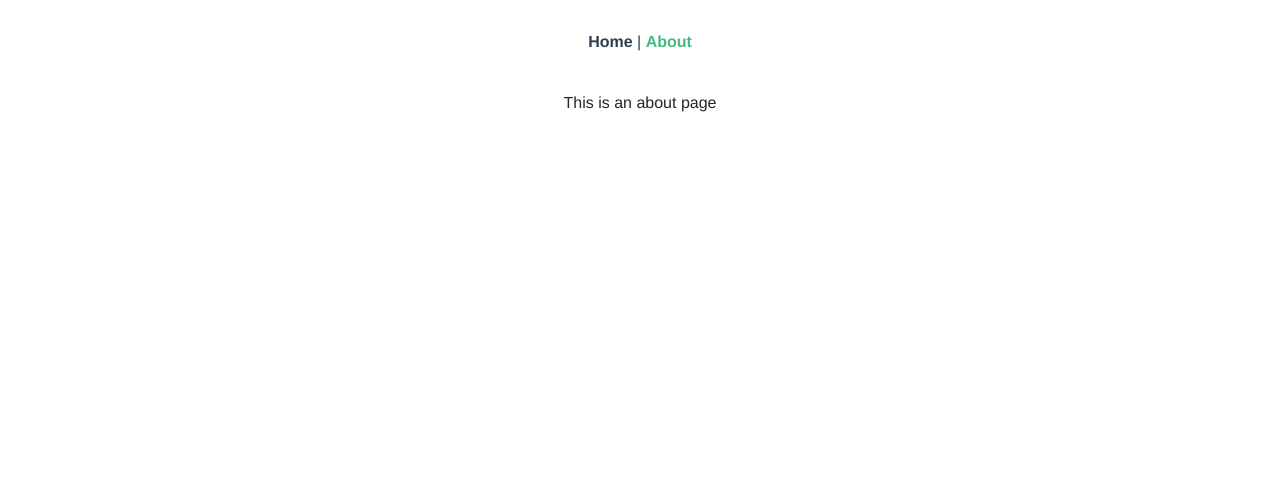
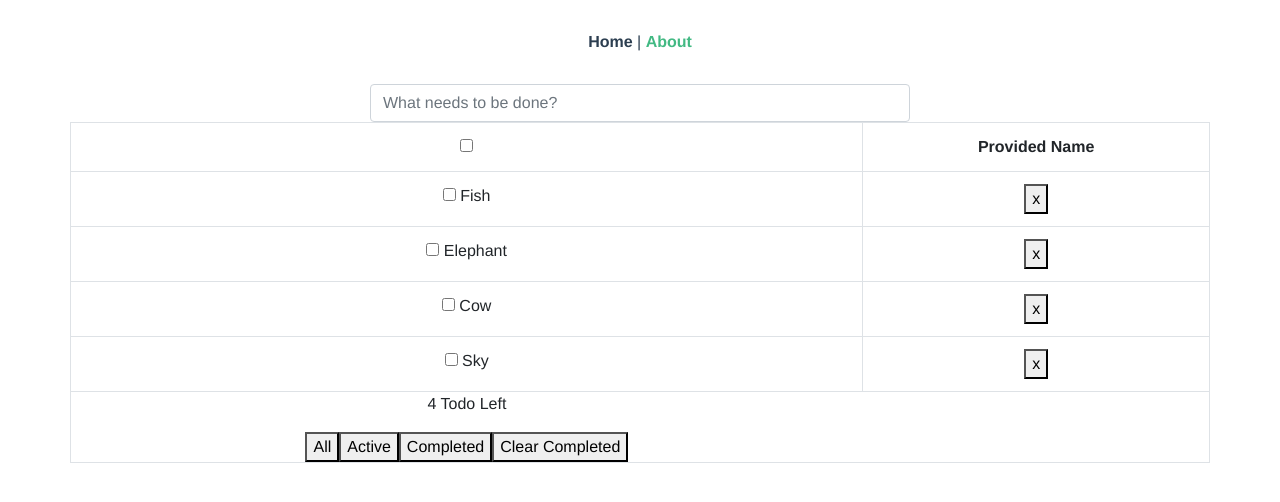
Before and after one commit to sarjis-abdullah/todo-vue, a Vue app: page /about in a window 1280 px wide. Shown: the top 502 px of the page. Built offline with nearby package versions, Linux system fonts and the light colour scheme.

Commit message:
todo added

```diff
--- a/src/components/Inventory/Inventory.vue
+++ b/src/components/Inventory/Inventory.vue
@@ -2,7 +2,7 @@
     <div class="container">
 
         <form @submit.prevent="search">
-            <input  type="search" placeholder="Search" aria-label="Search" v-model="searchName">
+            <input type="search" placeholder="Search" aria-label="Search" v-model="searchName">
             <button class="btn btn-outline-success my-2 my-sm-0" type="submit">Search</button>
             {{searchName}}
         </form>
@@ -15,23 +15,25 @@
                 <div class="card" style="width: 18rem;" v-for="(item, i) in items" :key="i">
                     <div class="card-body">
                         <h5 class="card-title">{{item.name}}</h5>
-                        <a href="#" class="btn btn-primary" @click="addToCart(item)">Add To Cart</a>
+                        <a href="#" class="btn btn-primary" @click="addToCart(item,i)">Add To Cart</a>
                     </div>
                 </div>
             </div>
             <div class="col-md-4">
                 <div class="row">
-                    <div class="col-md-10">
+                    <div class="col-md-5">
                         <ul class="list-group">
-                            {{carts}}
-                            <li class="list-group-item">{{names.name}}</li>
+                            <!--                            <li class="list-group-item">{{names.name}}</li>-->
+                            <li class="list-group-item" v-for="(item,i) in arrayItems" :key="i">{{item.name}}</li>
+                        </ul>
+                    </div>
+                    <div class="col-md-5">
+                        <ul class="list-group">
+
                             <li class="list-group-item" v-for="(cart,i) in carts" :key="i">{{cart.name}}
                                 <button @click="itemIndex(i)">X</button>
                             </li>
 
-                            <li class="list-group-item">Morbi leo risus</li>
-                            <li class="list-group-item">Porta ac consectetur ac</li>
-                            <li class="list-group-item">Vestibulum at eros</li>
                         </ul>
                     </div>
 
@@ -46,17 +48,20 @@
     export default {
         name: "Inventory",
         methods: {
-            addToCart(item) {
+            addToCart(item, i) {
                 // eslint-disable-next-line no-console
-                console.log(item)
-                localStorage.setItem("items", JSON.stringify(item))
-                // this.carts.push(
-                //     item
-                // )
+
+                localStorage.setItem("arrayItems", JSON.stringify(item))
+                this.arrayItems.push(JSON.parse(localStorage.getItem("arrayItems")))
+                console.log(JSON.parse(localStorage.getItem("arrayItems")))
+                this.carts.push(
+                    item
+                )
             },
 
             itemIndex(i) {
-                localStorage.clear()
+                this.carts.splice(i, 1)
+                //localStorage.clear()
             },
 
             search() {
@@ -74,21 +79,16 @@
                     {name: 'standard car'},
                     {name: 'poor car'},
                 ],
-                carts: [
-                    JSON.parse(localStorage.getItem("items"))
-                    // {name: JSON.parse(localStorage.getItem("items"))}
-                ],
-
-                // carts: JSON.parse(localStorage.getItem("items")),
-                // carts: [
-                //     // let storedItems = JSON.parse(localStorage.getItem("items"))
-                // ],
-                searchName: ''
+                carts: [],
+                searchName: '',
+                arrayItems: [],
+                todos: localStorage.getItem('todos') ? localStorage.getItem('todos') : []
             }
         },
         computed: {
             names() {
-                return JSON.parse(localStorage.getItem("items"))
+                return JSON.parse(localStorage.getItem("arrayItems"))
+
             }
         }
     }
--- /dev/null
+++ b/src/components/Inventory/Todo.vue
@@ -0,0 +1,106 @@
+<template>
+    <div class="container">
+
+        <div class="row">
+            <form class="col-md-6 offset-3" @submit.prevent="addTodo">
+                <input class="form-control" type="text" placeholder="What needs to be done?" v-model="newTodo" required>
+
+            </form>
+        </div>
+        <div class="row">
+            <table class="table table-bordered table-hover">
+                <tr>
+                    <th>
+                        <input class="custom-checkbox" type="checkbox" @click="selectAll">
+                    </th>
+                    <th>
+                        Provided Name
+                    </th>
+                    <!--                    <th>Action</th>-->
+                </tr>
+                <tr v-for="(todo,i) in todos" :key="i">
+
+                    <td>
+                        <input class="custom-checkbox" type="checkbox" v-model="todo.completed">
+
+                        {{todo.text}}
+                    </td>
+                    <td>
+                        <button @click="removeTodo(i)">x</button>
+
+                    </td>
+
+                </tr>
+                <p>{{remainingTodo}} Todo Left</p>
+                <button @click="todosData(1)">All</button>
+                <button @click="todosData(2)">Active</button>
+                <button @click="todosData(3)">Completed</button>
+
+                <button v-if="">Clear Completed</button>
+
+
+            </table>
+        </div>
+    </div>
+</template>
+
+<script>
+    export default {
+        name: "Calculation",
+        data() {
+            return {
+                todos: [
+                    {text: 'Fish', id: 1, completed: false},
+                    {text: 'Elephant', id: 2, completed: false},
+                    {text: 'Cow', id: 3, completed: false},
+                    {text: 'Sky', id: 4, completed: false},
+                ],
+                newTodo: '',
+                totalTodo: 0
+            }
+        },
+        methods: {
+            addTodo() {
+                this.todos.push({
+                    text: this.newTodo,
+                    completed: false
+                })
+            },
+            removeTodo(i) {
+                this.todos.splice(i, 1)
+            },
+            selectAll() {
+                this.todos.forEach((todo) => {
+                    todo.completed = !todo.completed
+                });
+
+            },
+            todosData(value) {
+                this.todos = this.todos.filter(todo => {
+                    if (value===2){
+                        return todo.completed === false
+                    }else if (value===3){
+                        return todo.completed === true
+                    }else {
+                        return this.todos
+                    }
+                })
+
+            },
+        },
+        computed: {
+            remainingTodo() {
+                let totalTodo = 0;
+                this.todos.forEach((todo) => {
+                    let i = 1;
+                    if (todo.completed === false)
+                        totalTodo += i
+                });
+                return totalTodo
+            }
+        }
+    }
+</script>
+
+<style scoped>
+</style>
--- a/src/views/About.vue
+++ b/src/views/About.vue
@@ -1,6 +1,17 @@
 <template>
-  <div class="about">
-    <button class="btn btn-block">This is an about page</button>
-
+  <div class="home">
+    <Todo/>
   </div>
 </template>
+
+<script>
+  // @ is an alias to /src
+  import Todo from '@/components/Inventory/Todo.vue'
+
+  export default {
+    name: 'home',
+    components: {
+      Todo
+    }
+  }
+</script>
```
Also changed, not shown: src/views/Home.vue (line endings or trailing spaces).
